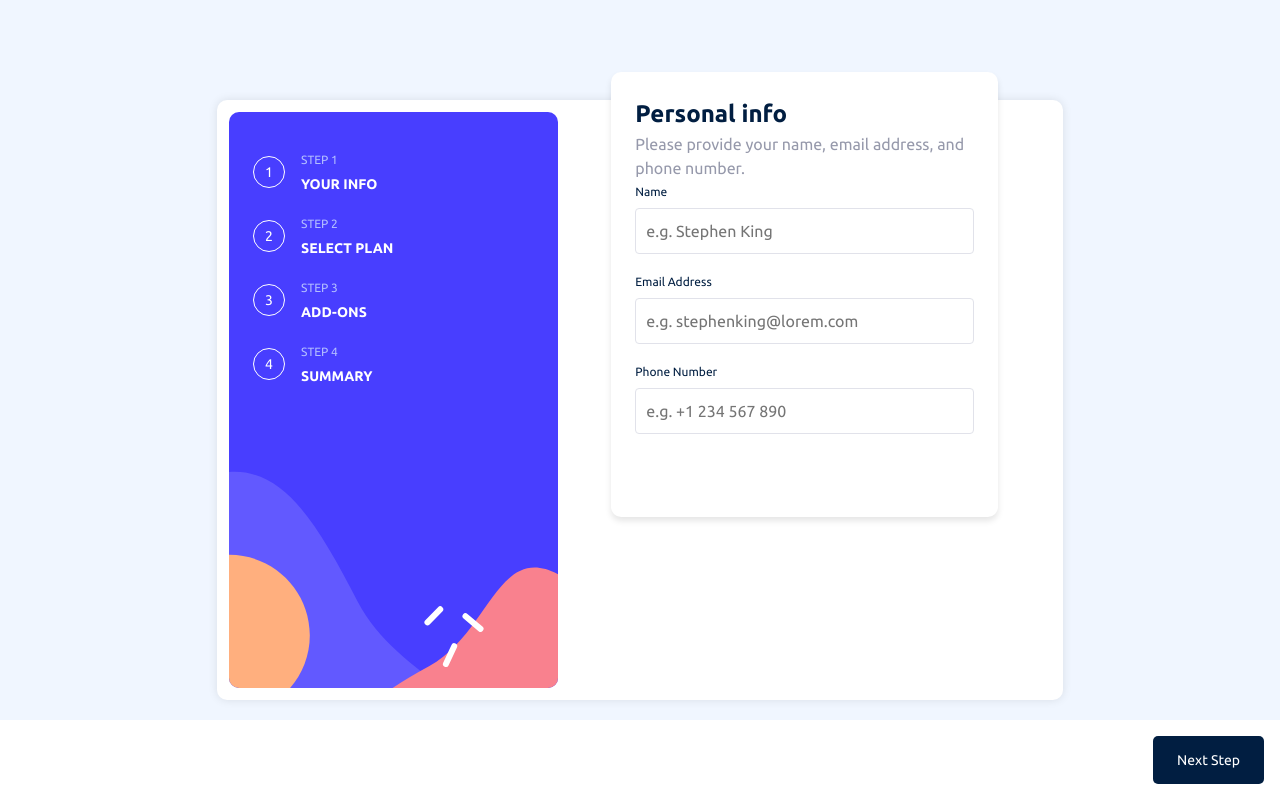
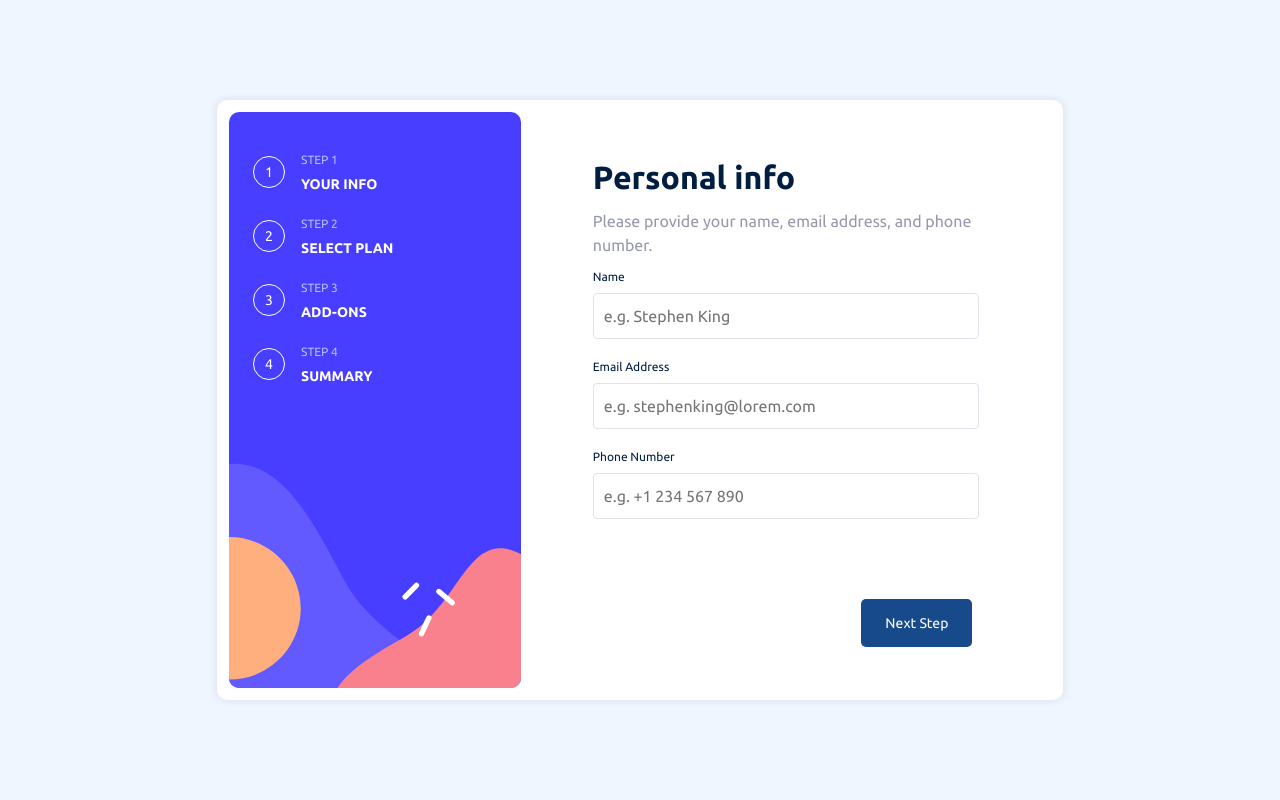
Before and after one commit to Doileo/multi-step-form, a React (Create React App) app: page / in a window 1280 px wide. Built offline with nearby package versions, Linux system fonts and the light colour scheme.

Commit message:
Fix: Adjusted button placement to bottom-right corner in PersonalInfo component for desktop layout

```diff
--- a/src/components/PersonalInfo/PersonalInfo.css
+++ b/src/components/PersonalInfo/PersonalInfo.css
@@ -63,7 +63,7 @@ label {
 }
 
 .navigation-buttons button {
-  background-color: var(--denim-color);
+  background-color: #164a8a;
   color: var(--white-color);
   border: none;
   border-radius: 5px;
@@ -71,3 +71,33 @@ label {
   font-size: var(--font-size-14);
   cursor: pointer;
 }
+
+@media (min-width: 768px) {
+  .personal-info-container {
+    gap: 4rem;
+  }
+
+  .info-content {
+    box-shadow: none;
+    margin: -5% auto;
+    display: grid;
+    gap: 0.5rem;
+    background: transparent;
+    min-height: auto;
+    flex-grow: unset;
+  }
+
+  .info-heading {
+    font-size: var(--font-size-32);
+  }
+
+  .navigation-buttons {
+    position: unset;
+    width: 84%;
+    margin: 0 auto;
+  }
+
+  .navigation-buttons button:hover {
+    background-color: var(--denim-color);
+  }
+}
--- a/src/components/StepLayout/StepLayout.css
+++ b/src/components/StepLayout/StepLayout.css
@@ -65,8 +65,8 @@
 }
 
 .desktop-layout .step-content {
-  width: 60%;
-  padding: 2rem;
+  width: 72%;
+  padding-top: 2.5rem;
   height: auto;
   box-shadow: none;
   margin-top: 0;
```
